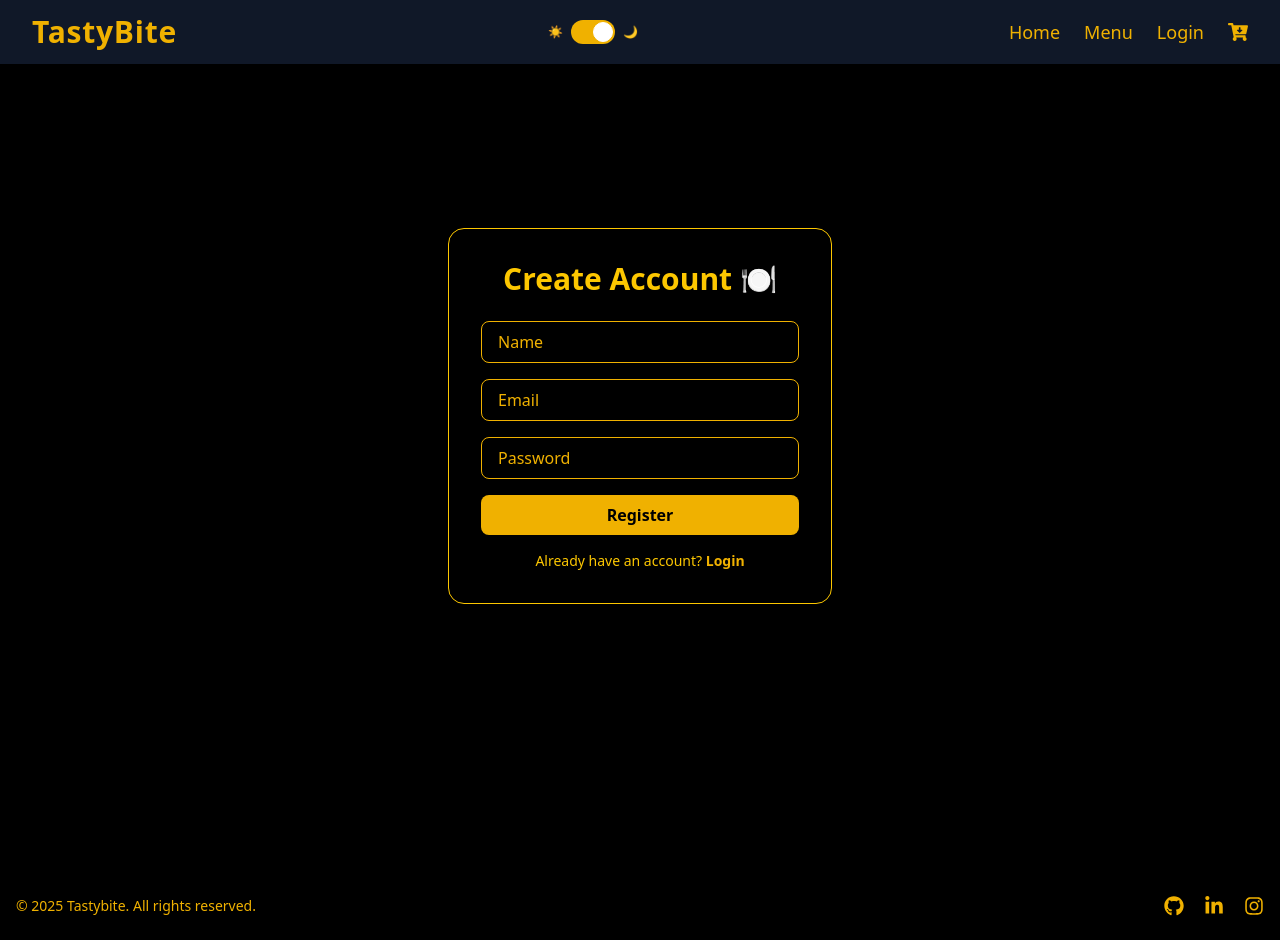
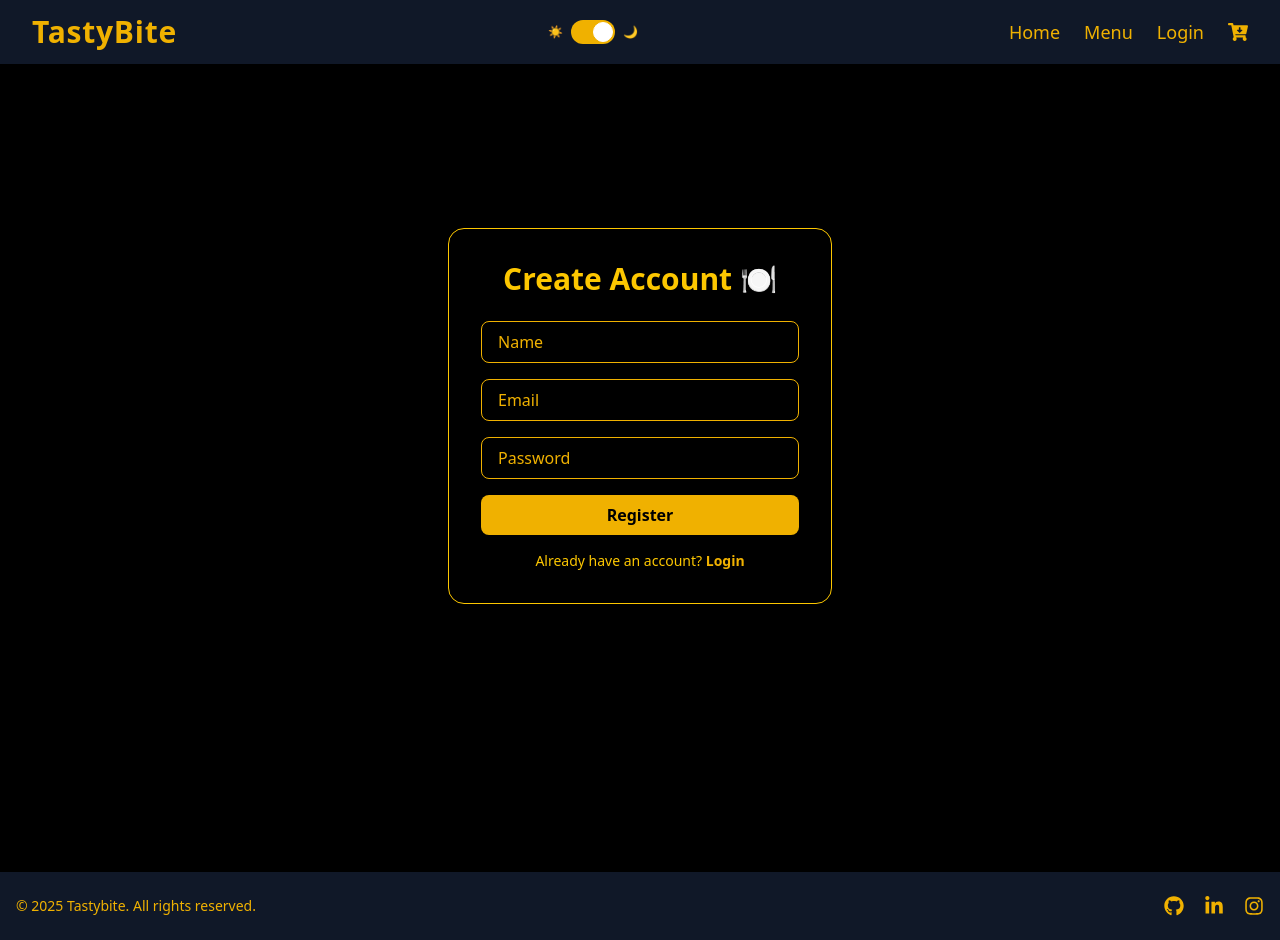
Before and after one commit to sahad669/MINI-PROJECT-FOOD-ORDER, a React (Vite) app: page /register in a window 1280 px wide. Built offline with nearby package versions, Linux system fonts and the light colour scheme.

Commit message:
add footer background

```diff
--- a/src/components/Footer.jsx
+++ b/src/components/Footer.jsx
@@ -4,7 +4,7 @@ import { useSelector } from "react-redux";
 const Footer = () => {
    const { darkMode } = useSelector((state) => state.theme);
   return (
-    <footer className={`bg-black  ${darkMode ? "text-yellow-500" :"text-orange-600"} py-6 mt-10`}>
+    <footer className={`${darkMode ? "text-yellow-500 bg-gray-900" :"text-orange-600 bg-black"} py-6 mt-10`}>
       <div className="max-w-7xl mx-auto px-4 flex flex-col sm:flex-row justify-between items-center">
         <p className="text-sm mb-4 sm:mb-0">
           &copy; {new Date().getFullYear()} Tastybite. All rights reserved.
```
